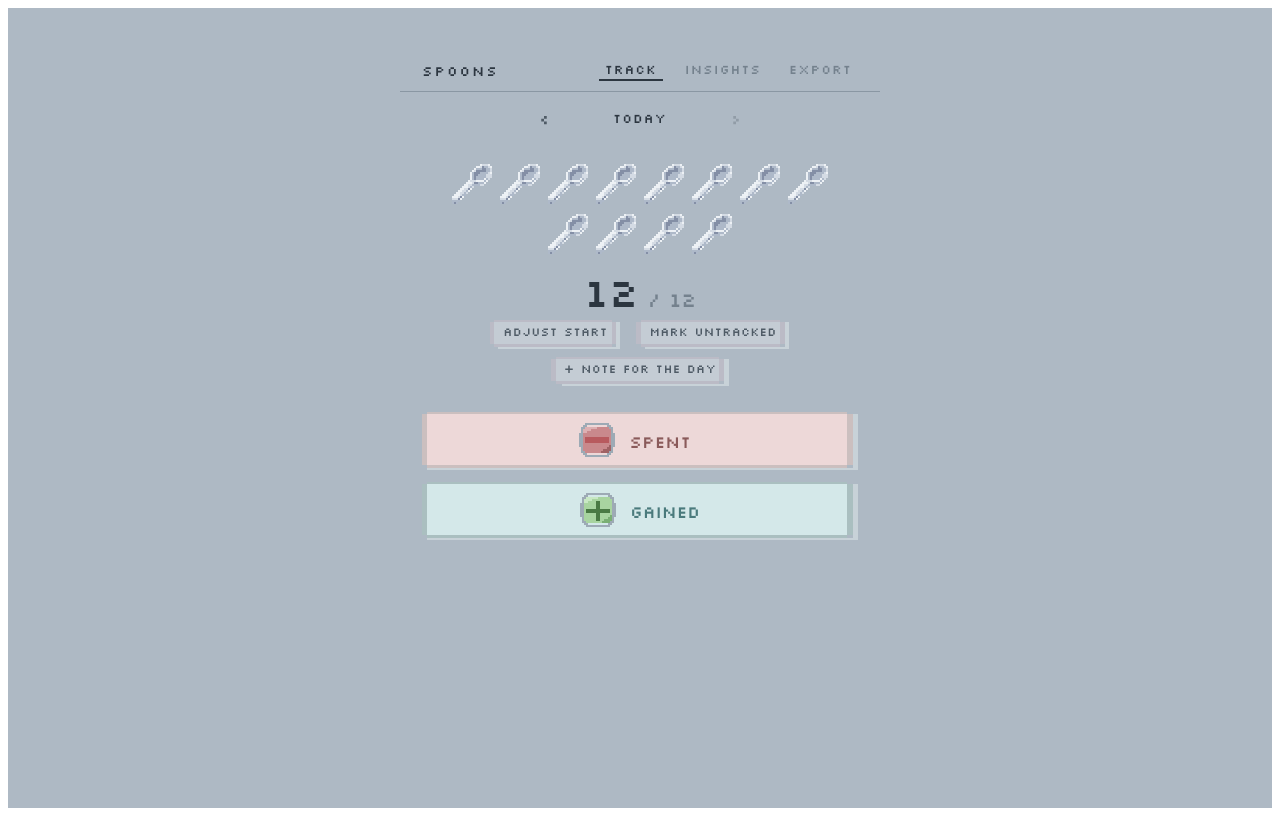
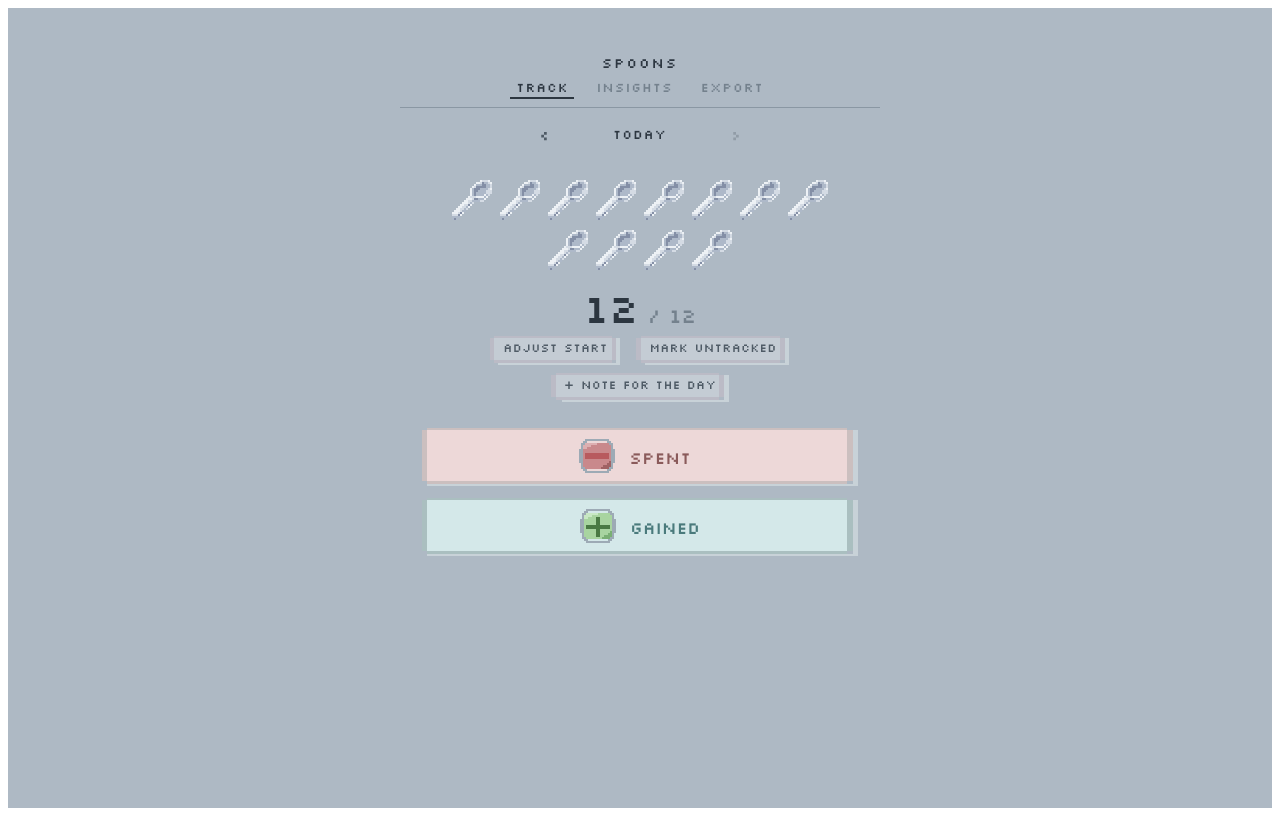
Before and after one commit to mads-2/Spoons, a React (Vite) app: page / in a window 1280 px wide. Built offline with nearby package versions, Linux system fonts and the light colour scheme.

Commit message:
pixel buttons category chips notebook note

```diff
--- a/src/App.jsx
+++ b/src/App.jsx
@@ -689,17 +689,11 @@ export default function App() {
       <Style />
       <div style={S.col}>
         <header style={S.bar}>
-          <span style={S.wordmark}>spoons</span>
-          <nav style={{ display: "flex", gap: 16 }}>
-            <button style={S.navlink(view === "track")} onClick={() => setView("track")}>
-              track
-            </button>
-            <button style={S.navlink(view === "insights")} onClick={() => setView("insights")}>
-              insights
-            </button>
-            <button style={S.navlink(false)} onClick={() => setExportOpen(true)}>
-              export
-            </button>
+          <div style={S.wordmark}>spoons</div>
+          <nav style={{ display: "flex", gap: 16, justifyContent: "center" }}>
+            <button style={S.navlink(view === "track")} onClick={() => setView("track")}>track</button>
+            <button style={S.navlink(view === "insights")} onClick={() => setView("insights")}>insights</button>
+            <button style={S.navlink(false)} onClick={() => setExportOpen(true)}>export</button>
           </nav>
         </header>
 
@@ -1648,13 +1642,14 @@ const styles = {
   col: { width: "100%", maxWidth: 480, display: "flex", flexDirection: "column" },
   bar: {
     display: "flex",
-    justifyContent: "space-between",
+    flexDirection: "column",
     alignItems: "center",
-    padding: "10px 22px",
-    paddingTop: 52,
+    gap: 6,
+    padding: "6px 22px 8px",
+    paddingTop: 46,
     borderBottom: `1px solid ${C.line}`,
   },
-  wordmark: { fontSize: 14, letterSpacing: 2, color: C.ink, textTransform: "uppercase" },
+  wordmark: { fontSize: 14, letterSpacing: 2, color: C.ink, textTransform: "uppercase", textAlign: "center" },
   ver: { fontSize: 11, color: C.inkFaint },
   navlink: (on) => ({
     fontSize: 13,
```
Also changed, not shown: 1 other file (tests, documents, lock files or other folders).
